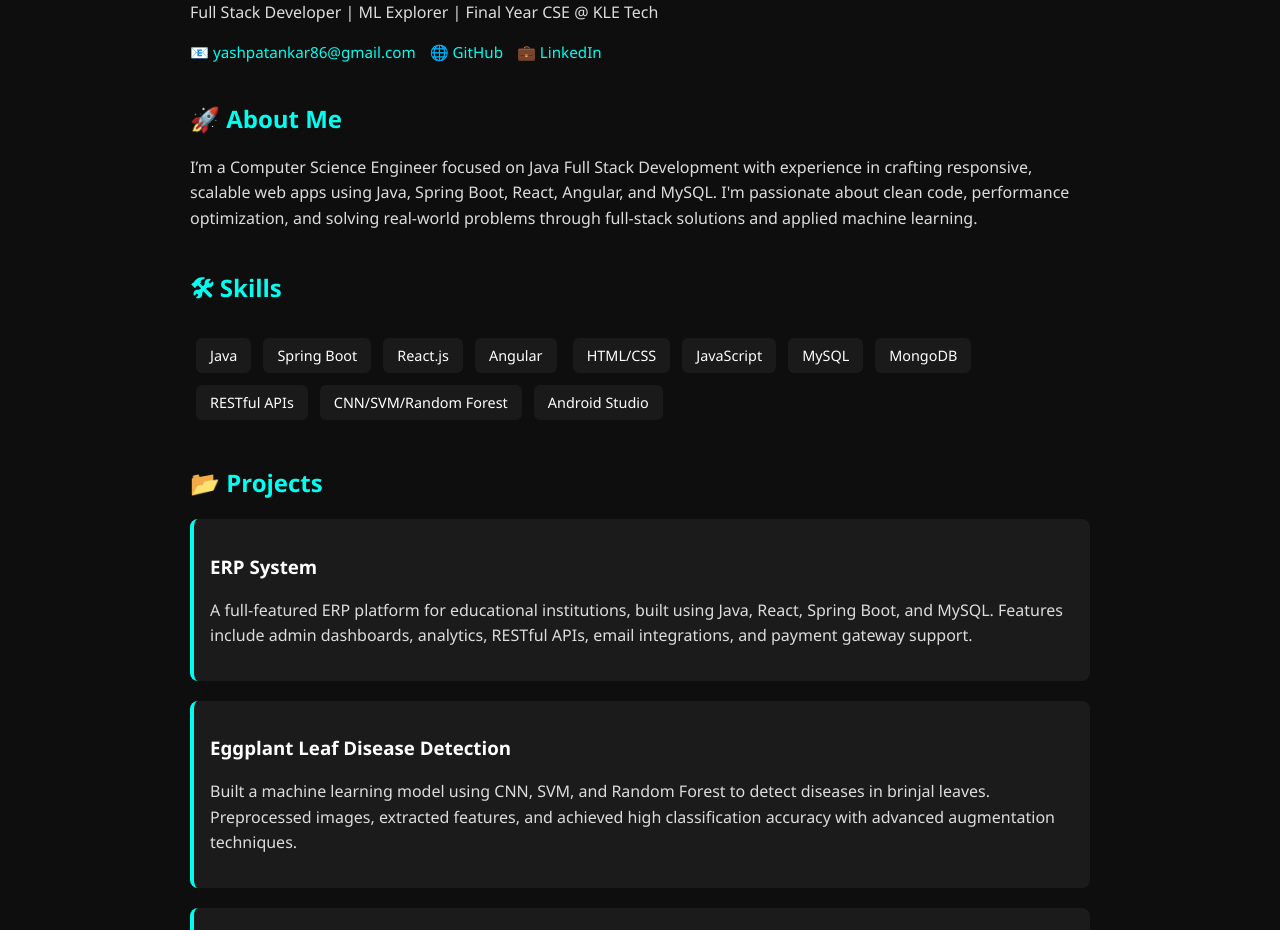
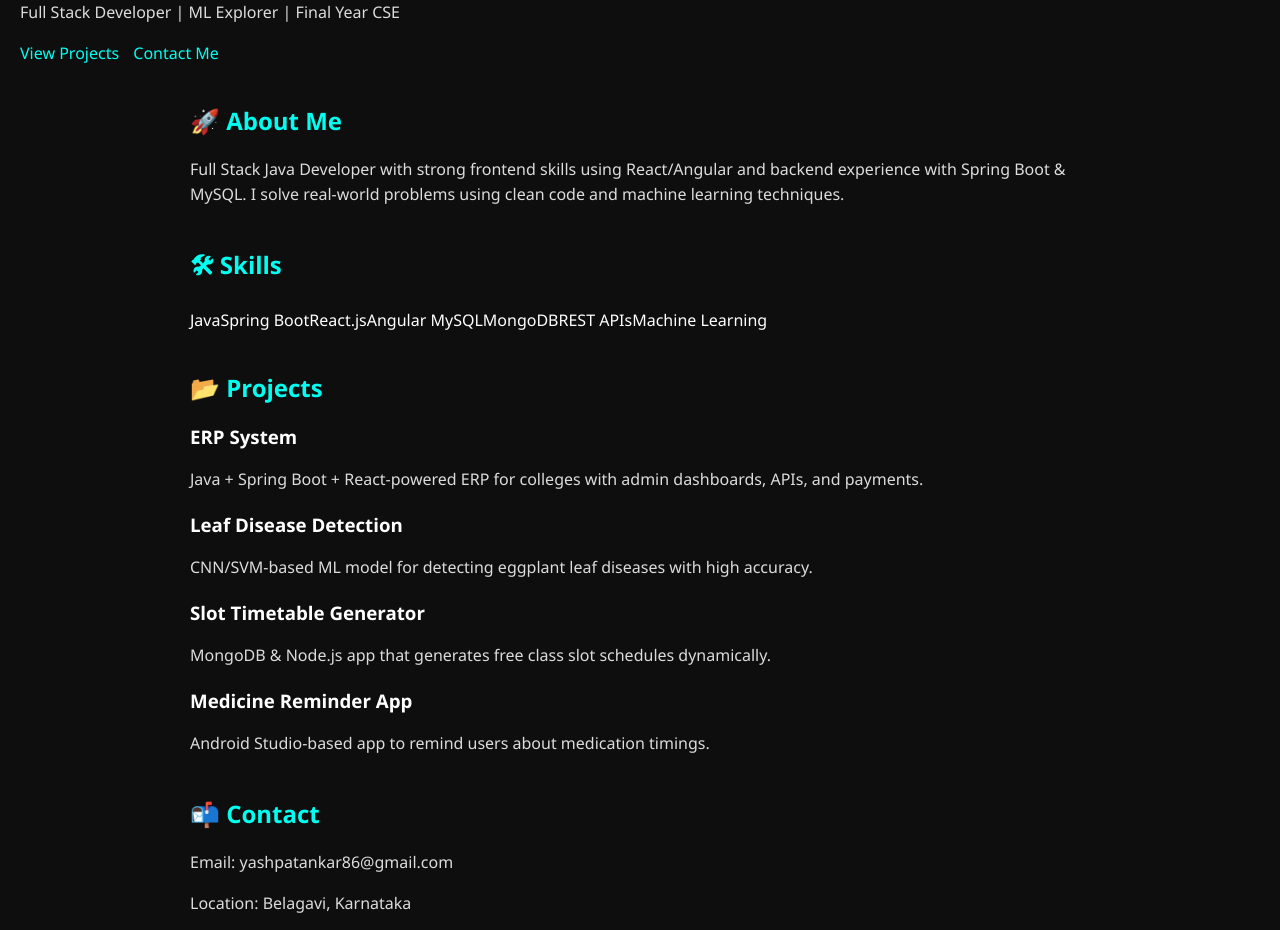
Before and after one commit to YashsPatankar/yash-portfolio, a plain HTML site: page index.html in a window 1280 px wide. Shown: the part 127-1057 px from the top of the page. Drawn offline with Linux system fonts and the light colour scheme.

Commit message:
Update index.html

```diff
--- a/index.html
+++ b/index.html
@@ -7,89 +7,65 @@
   <link rel="stylesheet" href="style.css" />
 </head>
 <body>
-  <div class="container">
-    <header class="fade-in">
-      <h1>Hi 👋, I'm <span class="highlight">Yash Patankar</span></h1>
-      <p>Full Stack Developer | ML Explorer | Final Year CSE @ KLE Tech</p>
-      <div class="contact">
-        <a href="mailto:yashpatankar86@gmail.com">📧 yashpatankar86@gmail.com</a>
-        <a href="https://github.com/YashsPatankar" target="_blank">🌐 GitHub</a>
-        <a href="https://linkedin.com/in/your-link" target="_blank">💼 LinkedIn</a>
+  <header class="hero">
+    <div class="hero-content">
+      <h1>I'm <span>Yash Patankar</span></h1>
+      <p>Full Stack Developer | ML Explorer | Final Year CSE</p>
+      <div class="cta">
+        <a href="#projects" class="btn">View Projects</a>
+        <a href="mailto:yashpatankar86@gmail.com" class="btn outline">Contact Me</a>
+      </div>
     </div>
   </header>
 
-    <section class="fade-in">
+  <main class="container">
+    <section id="about">
       <h2>🚀 About Me</h2>
       <p>
-        I’m a Computer Science Engineer focused on Java Full Stack Development with experience in crafting responsive, scalable web apps using Java, Spring Boot, React, Angular, and MySQL. I'm passionate about clean code, performance optimization, and solving real-world problems through full-stack solutions and applied machine learning.
+        Full Stack Java Developer with strong frontend skills using React/Angular and backend experience with Spring Boot & MySQL. I solve real-world problems using clean code and machine learning techniques.
       </p>
     </section>
 
-    <section class="fade-in">
+    <section id="skills">
       <h2>🛠 Skills</h2>
-      <div class="skills">
+      <div class="skill-tags">
         <span>Java</span><span>Spring Boot</span><span>React.js</span><span>Angular</span>
-        <span>HTML/CSS</span><span>JavaScript</span><span>MySQL</span><span>MongoDB</span>
-        <span>RESTful APIs</span><span>CNN/SVM/Random Forest</span><span>Android Studio</span>
+        <span>MySQL</span><span>MongoDB</span><span>REST APIs</span><span>Machine Learning</span>
       </div>
     </section>
 
-    <section class="fade-in">
+    <section id="projects">
       <h2>📂 Projects</h2>
-      <div class="project">
+      <div class="projects-grid">
+        <div class="card">
           <h3>ERP System</h3>
-        <p>
-          A full-featured ERP platform for educational institutions, built using Java, React, Spring Boot, and MySQL. Features include admin dashboards, analytics, RESTful APIs, email integrations, and payment gateway support.
-        </p>
+          <p>Java + Spring Boot + React-powered ERP for colleges with admin dashboards, APIs, and payments.</p>
         </div>
-      <div class="project">
-        <h3>Eggplant Leaf Disease Detection</h3>
-        <p>
-          Built a machine learning model using CNN, SVM, and Random Forest to detect diseases in brinjal leaves. Preprocessed images, extracted features, and achieved high classification accuracy with advanced augmentation techniques.
-        </p>
+        <div class="card">
+          <h3>Leaf Disease Detection</h3>
+          <p>CNN/SVM-based ML model for detecting eggplant leaf diseases with high accuracy.</p>
         </div>
-      <div class="project">
-        <h3>Free Slot Timetable Generator</h3>
-        <p>
-          Developed a smart scheduling tool that detects free class slots using MongoDB, Node.js, and HTML/CSS. Designed Mongo schemas, implemented a time-based query algorithm, and built a user-friendly UI.
-        </p>
+        <div class="card">
+          <h3>Slot Timetable Generator</h3>
+          <p>MongoDB & Node.js app that generates free class slot schedules dynamically.</p>
         </div>
-      <div class="project">
+        <div class="card">
           <h3>Medicine Reminder App</h3>
-        <p>
-          Android app to remind users to take medications on time. Built using Android Studio with local database storage and notifications.
-        </p>
+          <p>Android Studio-based app to remind users about medication timings.</p>
+        </div>
       </div>
     </section>
 
-    <section class="fade-in">
-      <h2>🎓 Education</h2>
-      <ul>
-        <li><strong>B.E. in CSE</strong> – KLE Technological University, Belagavi (2022–2025)</li>
-        <li><strong>Diploma in CSE</strong> – Jain Polytechnic, Belagavi (2019–2022)</li>
-        <li><strong>High School</strong> – M.V. Herwadkar School, Belagavi (2009–2019)</li>
-      </ul>
-    </section>
-
-    <section class="fade-in">
-      <h2>📜 Certifications & Strengths</h2>
-      <ul>
-        <li>🛡 Cybersecurity Intern – Eyesec Cyber Security Pvt. Ltd.</li>
-        <li>💻 Full Stack Java Intern – JFORK Technologies</li>
-        <li>🚀 Quick learner | 👥 Team player | 🎯 Leadership skills</li>
-      </ul>
-    </section>
-
-    <section class="fade-in">
+    <section id="contact">
       <h2>📬 Contact</h2>
       <p>Email: yashpatankar86@gmail.com</p>
+      <p>Location: Belagavi, Karnataka</p>
       <p>Languages: English, Hindi, Marathi, Kannada, Konkani</p>
-      <p>Location: Belagavi, Karnataka, India</p>
     </section>
+  </main>
 
   <footer>
-      <p>© 2025 Yash Patankar</p>
+    <p>© 2025 Yash Patankar | All Rights Reserved</p>
   </footer>
-  </div>
 </body>
 </html>
```
Lines whose indentation alone changed are shown as unchanged.
